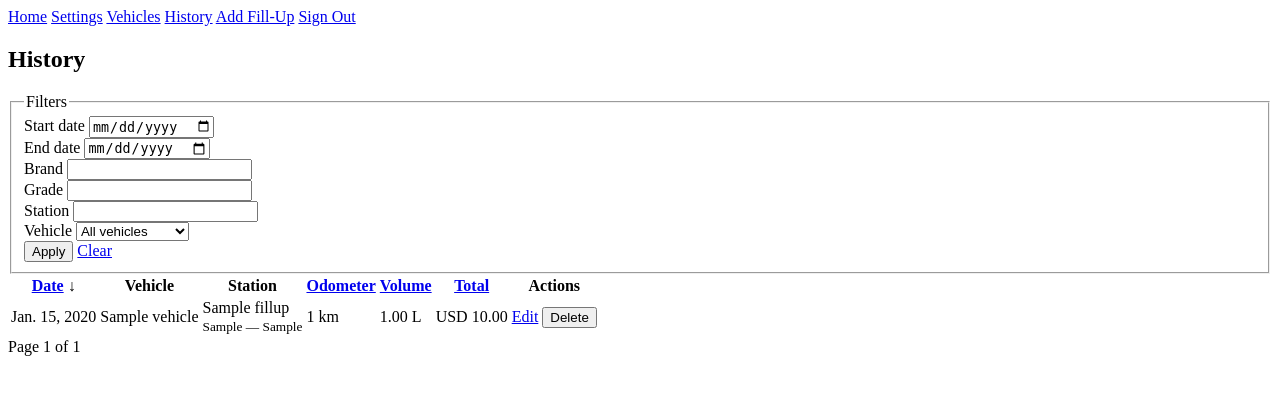
After one commit to Rubenssio/fuel_tracker, a Django app: page /history in a window 1280 px wide. The commit adds this page. Shown: the top 395 px of the page. Run offline with Django 4.2, Linux system fonts and the light colour scheme; a user stored in the database is signed in; tables that the repository leaves empty hold one stand-in row (values such as "Sample post").

Commit message:
feat(history): add history list with filters

```diff
--- /dev/null
+++ b/fillups/templates/fillups/history.html
@@ -0,0 +1,138 @@
+{% extends "base.html" %}
+{% block content %}
+<section>
+    <h1>History</h1>
+    <form method="get" class="filters">
+        <fieldset>
+            <legend>Filters</legend>
+            <div>
+                <label for="filter-start">Start date</label>
+                <input type="date" id="filter-start" name="start" value="{{ active_filters.start|default:'' }}">
+            </div>
+            <div>
+                <label for="filter-end">End date</label>
+                <input type="date" id="filter-end" name="end" value="{{ active_filters.end|default:'' }}">
+            </div>
+            <div>
+                <label for="filter-brand">Brand</label>
+                <input type="text" id="filter-brand" name="brand" value="{{ active_filters.brand|default:'' }}">
+            </div>
+            <div>
+                <label for="filter-grade">Grade</label>
+                <input type="text" id="filter-grade" name="grade" value="{{ active_filters.grade|default:'' }}">
+            </div>
+            <div>
+                <label for="filter-station">Station</label>
+                <input type="text" id="filter-station" name="station" value="{{ active_filters.station|default:'' }}">
+            </div>
+            <div>
+                <label for="filter-vehicle">Vehicle</label>
+                <select id="filter-vehicle" name="vehicle">
+                    <option value="">All vehicles</option>
+                    {% for vehicle in vehicles %}
+                        <option value="{{ vehicle.id }}" {% if active_filters.vehicle == vehicle.id|stringformat:"s" %}selected{% endif %}>{{ vehicle.name }}</option>
+                    {% endfor %}
+                </select>
+            </div>
+            <input type="hidden" name="sort" value="{{ sort }}">
+            <input type="hidden" name="dir" value="{{ dir }}">
+            <div>
+                <button type="submit">Apply</button>
+                <a href="{% url 'history-list' %}">Clear</a>
+            </div>
+        </fieldset>
+    </form>
+</section>
+
+<section>
+    {% if fillups %}
+        <table>
+            <thead>
+                <tr>
+                    <th>
+                        {% if sort_links.date %}
+                            <a href="?{{ sort_links.date }}">Date</a>
+                        {% else %}
+                            Date
+                        {% endif %}
+                        {% if sort == "date" %}
+                            {% if dir == "asc" %}↑{% else %}↓{% endif %}
+                        {% endif %}
+                    </th>
+                    <th>Vehicle</th>
+                    <th>Station</th>
+                    <th>
+                        <a href="?{{ sort_links.odometer }}">Odometer</a>
+                        {% if sort == "odometer" %}
+                            {% if dir == "asc" %}↑{% else %}↓{% endif %}
+                        {% endif %}
+                    </th>
+                    <th>
+                        <a href="?{{ sort_links.liters }}">Volume</a>
+                        {% if sort == "liters" %}
+                            {% if dir == "asc" %}↑{% else %}↓{% endif %}
+                        {% endif %}
+                    </th>
+                    <th>
+                        <a href="?{{ sort_links.total }}">Total</a>
+                        {% if sort == "total" %}
+                            {% if dir == "asc" %}↑{% else %}↓{% endif %}
+                        {% endif %}
+                    </th>
+                    <th>Actions</th>
+                </tr>
+            </thead>
+            <tbody>
+                {% for fillup in fillups %}
+                    <tr>
+                        <td>{{ fillup.date }}</td>
+                        <td>{{ fillup.vehicle.name }}</td>
+                        <td>
+                            <div>{{ fillup.station_name }}</div>
+                            {% if fillup.fuel_brand or fillup.fuel_grade %}
+                                <small>
+                                    {% if fillup.fuel_brand %}{{ fillup.fuel_brand }}{% endif %}
+                                    {% if fillup.fuel_brand and fillup.fuel_grade %} — {% endif %}
+                                    {% if fillup.fuel_grade %}{{ fillup.fuel_grade }}{% endif %}
+                                </small>
+                            {% endif %}
+                        </td>
+                        <td>{{ fillup.display_odometer }} {{ unit_prefs.distance }}</td>
+                        <td>{{ fillup.display_volume }} {{ unit_prefs.volume }}</td>
+                        <td>{{ fillup.display_total }}</td>
+                        <td>
+                            <a href="/fillups/{{ fillup.id }}/edit">Edit</a>
+                            <form method="post" action="/fillups/{{ fillup.id }}/delete" style="display:inline">
+                                {% csrf_token %}
+                                <button type="submit">Delete</button>
+                            </form>
+                        </td>
+                    </tr>
+                {% endfor %}
+            </tbody>
+        </table>
+        <div class="pagination">
+            <span>Page {{ page_obj.number }} of {{ page_obj.paginator.num_pages }}</span>
+            <div>
+                {% if page_obj.has_previous %}
+                    {% if base_querystring %}
+                        <a href="?{{ base_querystring }}&page={{ page_obj.previous_page_number }}">Previous</a>
+                    {% else %}
+                        <a href="?page={{ page_obj.previous_page_number }}">Previous</a>
+                    {% endif %}
+                {% endif %}
+                {% if page_obj.has_next %}
+                    {% if base_querystring %}
+                        <a href="?{{ base_querystring }}&page={{ page_obj.next_page_number }}">Next</a>
+                    {% else %}
+                        <a href="?page={{ page_obj.next_page_number }}">Next</a>
+                    {% endif %}
+                {% endif %}
+            </div>
+        </div>
+    {% else %}
+        <p>No fill-ups found for your account.</p>
+        <p><a href="/fillups/add">Add Fill-Up</a></p>
+    {% endif %}
+</section>
+{% endblock %}
--- a/fillups/urls.py
+++ b/fillups/urls.py
@@ -1,8 +1,14 @@
 from django.urls import path
 
-from .views import FillUpCreateView, FillUpDeleteView, FillUpUpdateView
+from .views import (
+    FillUpCreateView,
+    FillUpDeleteView,
+    FillUpUpdateView,
+    HistoryListView,
+)
 
 urlpatterns = [
+    path("history", HistoryListView.as_view(), name="history-list"),
     path("fillups/add", FillUpCreateView.as_view(), name="fillup-add"),
     path("fillups/<int:pk>/edit", FillUpUpdateView.as_view(), name="fillup-edit"),
     path("fillups/<int:pk>/delete", FillUpDeleteView.as_view(), name="fillup-delete"),
--- a/fillups/views.py
+++ b/fillups/views.py
@@ -1,11 +1,17 @@
 from __future__ import annotations
+
+from urllib.parse import urlencode
 
 from django.contrib.auth.mixins import LoginRequiredMixin
 from django.http import HttpResponseNotAllowed
 from django.shortcuts import get_object_or_404, redirect
 from django.urls import reverse_lazy
+from django.utils.dateparse import parse_date
 from django.views import View
-from django.views.generic import CreateView, UpdateView
+from django.views.generic import CreateView, ListView, UpdateView
+
+from profiles.models import Profile
+from profiles.units import km_to_miles, liters_to_gallons
 
 from .forms import FillUpForm
 from .models import FillUp
@@ -62,3 +68,146 @@ class FillUpDeleteView(LoginRequiredMixin, View):
 
     def get(self, request, pk):
         return HttpResponseNotAllowed(["POST"])
+
+
+class HistoryListView(LoginRequiredMixin, ListView):
+    model = FillUp
+    template_name = "fillups/history.html"
+    paginate_by = 25
+    context_object_name = "fillups"
+
+    SORT_MAP = {
+        "date": "date",
+        "odometer": "odometer_km",
+        "liters": "liters",
+        "total": "total_amount",
+    }
+
+    DEFAULT_SORT = "date"
+    DEFAULT_DIR = "desc"
+
+    def get_queryset(self):
+        request = self.request
+        queryset = (
+            FillUp.objects.filter(vehicle__user=request.user)
+            .select_related("vehicle")
+            .order_by("-date", "-id")
+        )
+
+        self.active_filters: dict[str, str] = {}
+
+        start_value = request.GET.get("start", "").strip()
+        if start_value:
+            parsed_start = parse_date(start_value)
+            if parsed_start:
+                queryset = queryset.filter(date__gte=parsed_start)
+                self.active_filters["start"] = start_value
+
+        end_value = request.GET.get("end", "").strip()
+        if end_value:
+            parsed_end = parse_date(end_value)
+            if parsed_end:
+                queryset = queryset.filter(date__lte=parsed_end)
+                self.active_filters["end"] = end_value
+
+        brand_value = request.GET.get("brand", "").strip()
+        if brand_value:
+            queryset = queryset.filter(fuel_brand__icontains=brand_value)
+            self.active_filters["brand"] = brand_value
+
+        grade_value = request.GET.get("grade", "").strip()
+        if grade_value:
+            queryset = queryset.filter(fuel_grade__icontains=grade_value)
+            self.active_filters["grade"] = grade_value
+
+        station_value = request.GET.get("station", "").strip()
+        if station_value:
+            queryset = queryset.filter(station_name__icontains=station_value)
+            self.active_filters["station"] = station_value
+
+        vehicle_value = request.GET.get("vehicle", "").strip()
+        if vehicle_value:
+            try:
+                vehicle_id = int(vehicle_value)
+            except (TypeError, ValueError):
+                vehicle_id = None
+            else:
+                if request.user.vehicles.filter(id=vehicle_id).exists():
+                    queryset = queryset.filter(vehicle_id=vehicle_id)
+                    self.active_filters["vehicle"] = str(vehicle_id)
+
+        sort_param = request.GET.get("sort", self.DEFAULT_SORT)
+        if sort_param not in self.SORT_MAP:
+            sort_param = self.DEFAULT_SORT
+
+        dir_param = request.GET.get("dir", self.DEFAULT_DIR)
+        if dir_param not in {"asc", "desc"}:
+            dir_param = self.DEFAULT_DIR
+
+        self.sort_key = sort_param
+        self.sort_dir = dir_param
+
+        sort_field = self.SORT_MAP[sort_param]
+        if dir_param == "desc":
+            ordering = [f"-{sort_field}", "-id"]
+        else:
+            ordering = [sort_field, "id"]
+        queryset = queryset.order_by(*ordering)
+
+        return queryset
+
+    def _build_querystring(self, **overrides: str) -> str:
+        params = {**self.active_filters, "sort": self.sort_key, "dir": self.sort_dir}
+        params.update({k: v for k, v in overrides.items() if v is not None})
+        # Remove blank values to keep querystrings tidy.
+        params = {k: v for k, v in params.items() if str(v)}
+        return urlencode(params)
+
+    def get_context_data(self, **kwargs):
+        context = super().get_context_data(**kwargs)
+
+        user = self.request.user
+        profile = getattr(user, "profile", None)
+        unit_prefs = {
+            "distance": profile.distance_unit if profile else Profile.UNIT_KILOMETERS,
+            "volume": profile.volume_unit if profile else Profile.UNIT_LITERS,
+            "currency": profile.currency if profile else "USD",
+        }
+
+        fillups = context.get("fillups", [])
+        for fillup in fillups:
+            distance_value = float(fillup.odometer_km)
+            if unit_prefs["distance"] == Profile.UNIT_MILES:
+                distance_value = km_to_miles(distance_value)
+            fillup.display_odometer = int(round(distance_value))
+
+            volume_value = float(fillup.liters)
+            if unit_prefs["volume"] == Profile.UNIT_GALLONS:
+                volume_value = liters_to_gallons(volume_value)
+            fillup.display_volume = f"{volume_value:.2f}"
+
+            fillup.display_total = f"{unit_prefs['currency']} {fillup.total_amount:.2f}"
+
+        sort_links = {}
+        for key in self.SORT_MAP:
+            if self.sort_key == key:
+                next_dir = "asc" if self.sort_dir == "desc" else "desc"
+            else:
+                next_dir = "desc"
+            sort_links[key] = self._build_querystring(sort=key, dir=next_dir)
+
+        base_querystring = self._build_querystring()
+
+        context.update(
+            {
+                "active_filters": self.active_filters,
+                "sort": self.sort_key,
+                "dir": self.sort_dir,
+                "vehicles": user.vehicles.all(),
+                "unit_prefs": unit_prefs,
+                "sort_links": sort_links,
+                "base_querystring": base_querystring,
+            }
+        )
+
+        return context
--- a/templates/partials/nav.html
+++ b/templates/partials/nav.html
@@ -3,6 +3,7 @@
     {% if request.user.is_authenticated %}
         <a href="/settings">Settings</a>
         <a href="/vehicles">Vehicles</a>
+        <a href="/history">History</a>
         <a href="/fillups/add">Add Fill-Up</a>
         <a href="/auth/signout">Sign Out</a>
     {% else %}
```
Also changed, not shown: README.md.
